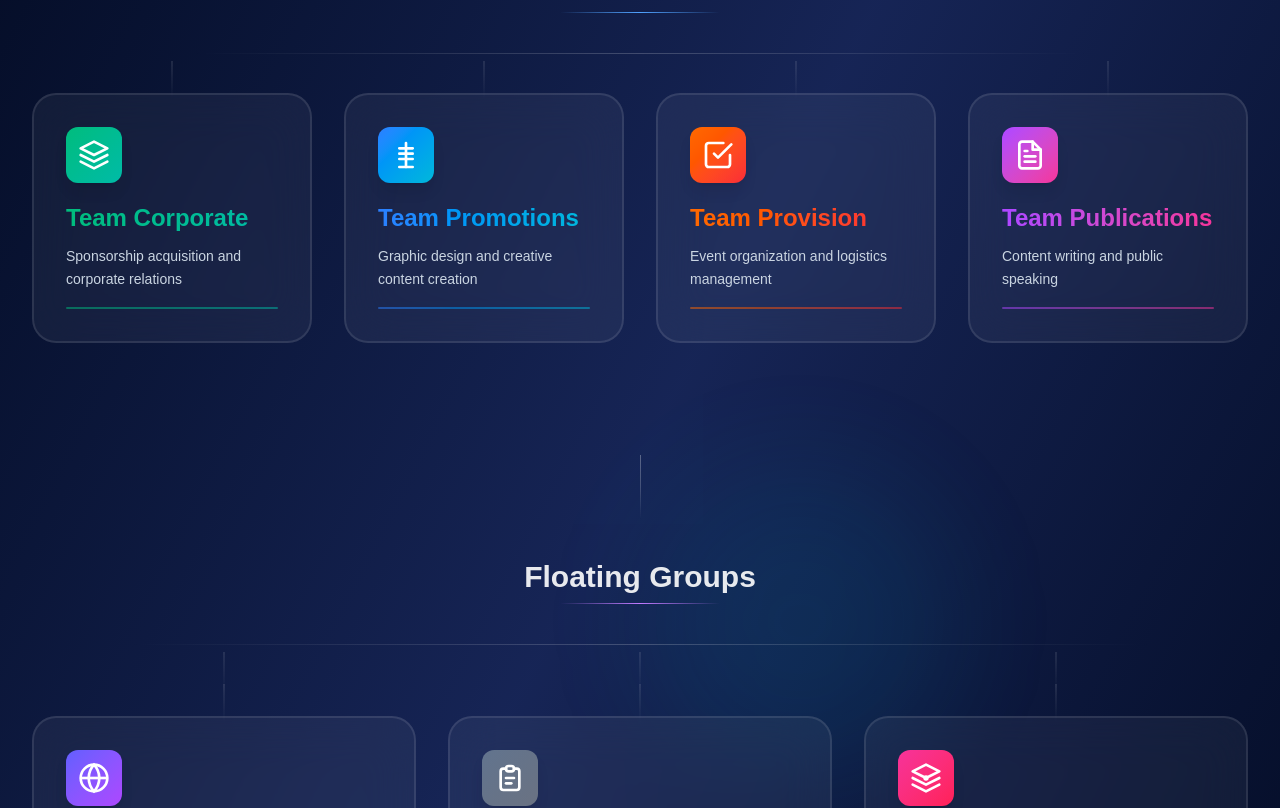
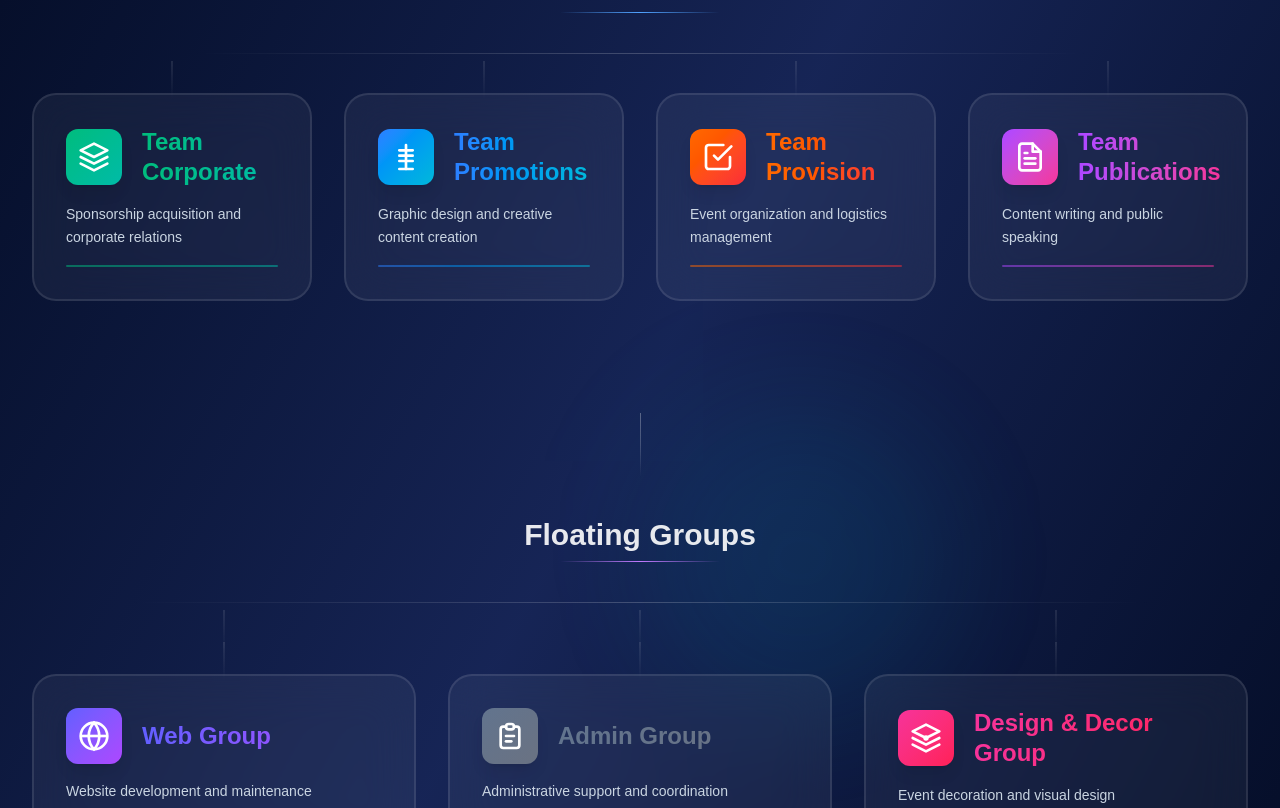
Before and after one commit to hossaintaufiq/ACM-Website2025, a Next.js app in the folder nsu-acm-v2/: page /our-team in a window 1280 px wide. Shown: the part 780-1588 px from the top of the page. Built offline with nearby package versions, Linux system fonts and the light colour scheme.

Commit message:
updating the team details and team members pics

```diff
--- a/nsu-acm-v2/app/our-team/page.tsx
+++ b/nsu-acm-v2/app/our-team/page.tsx
@@ -230,19 +230,20 @@
 
           {/* Content */}
           <div className="relative z-10" style={{ transformStyle: "preserve-3d" }}>
-            {/* Professional Icon */}
-            <div className="mb-3 sm:mb-4 md:mb-5">
-              <div className={`inline-flex items-center justify-center w-10 h-10 sm:w-12 sm:h-12 md:w-14 md:h-14 rounded-lg sm:rounded-xl bg-gradient-to-br ${team.color} p-2 sm:p-2.5 md:p-3 transform group-hover:scale-110 group-hover:rotate-6 transition-all duration-500 shadow-lg`}>
+            {/* Icon and Title Row */}
+            <div className="flex items-center gap-3 sm:gap-4 md:gap-5 mb-3 sm:mb-4">
+              {/* Professional Icon */}
+              <div className={`flex-shrink-0 flex items-center justify-center w-10 h-10 sm:w-12 sm:h-12 md:w-14 md:h-14 rounded-lg sm:rounded-xl bg-gradient-to-br ${team.color} p-2 sm:p-2.5 md:p-3 transform group-hover:scale-110 group-hover:rotate-6 transition-all duration-500 shadow-lg`}>
                 <div className="text-white w-full h-full">
                   {team.icon}
                 </div>
               </div>
+
+              {/* Title */}
+              <h3 className={`flex-1 text-base sm:text-lg md:text-xl lg:text-2xl font-bold bg-gradient-to-r ${team.color} bg-clip-text text-transparent leading-tight`}>
+                {team.name}
+              </h3>
             </div>
-
-            {/* Title */}
-            <h3 className={`text-base sm:text-lg md:text-xl lg:text-2xl font-bold mb-2 sm:mb-3 bg-gradient-to-r ${team.color} bg-clip-text text-transparent leading-tight`}>
-              {team.name}
-            </h3>
 
             {/* Description */}
             <p className="text-slate-300 text-xs sm:text-sm leading-relaxed">
```
